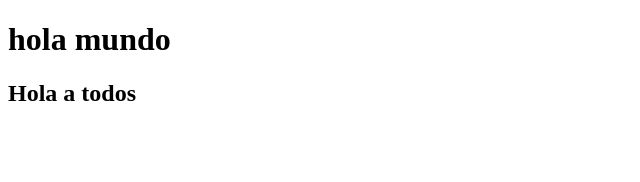
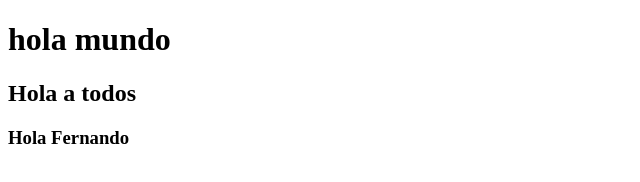
Before and after one commit to Libertad-72027918/demo, a plain HTML site: page index.html in a window 1280 px wide. Shown: the whole page, without its empty margins (0-640 px from the left). Drawn offline with Linux system fonts and the light colour scheme.

Commit message:
Se agregó h3

```diff
--- a/index.html
+++ b/index.html
@@ -8,5 +8,6 @@
 <body>
     <h1>hola mundo</h1>
     <h2>Hola a todos</h2>
+    <h3>Hola Fernando</h3>
 </body>
 </html>
```
